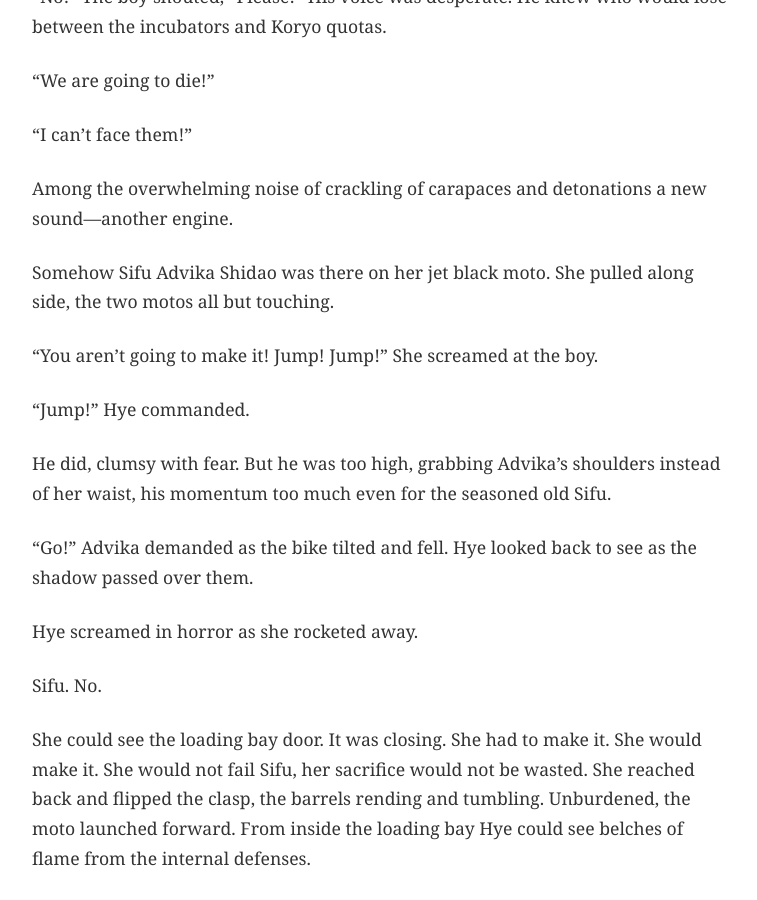
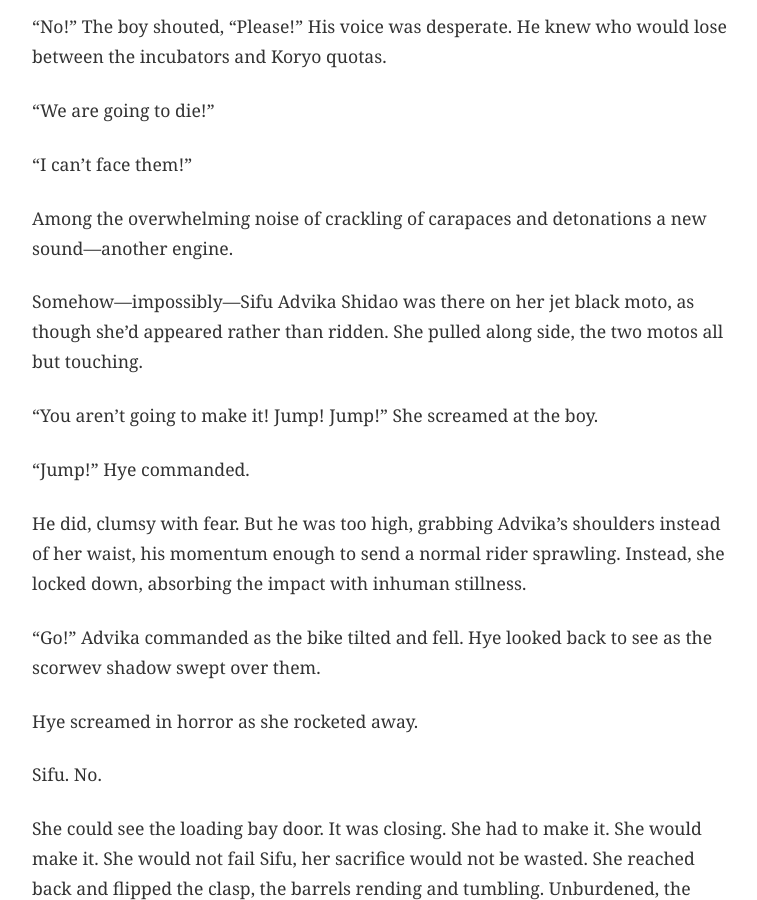
Before and after one commit to kmunki/kmunki.github.io, a Jekyll site: the page built from _fiction/violet/019-chapter-09.md, in a window 1280 px wide and 900 px high, scrolled down 2951 px. Shown: the whole window, without its empty margins (258-1015 px from the left). Built offline with Jekyll 4.4.1, drawn with Linux system fonts in a browser that asks for light colours; some of the changed text lies outside the part shown.

Commit message:
Polish Ch 9: Sabotage continuity, superhuman foreshadowing, grammar
🤖 Generated with [Claude Code](https://claude.com/claude-code)

Co-Authored-By: Claude <noreply@anthropic.com>

```diff
--- a/_fiction/violet/019-chapter-09.md
+++ b/_fiction/violet/019-chapter-09.md
@@ -13,7 +13,7 @@ The military-issue motos roared across the steppe. A herd of wild ponies, scarre
 
 When they arrived, her expression was dour. The transport was not late, it was stuck. Barrels of reactant had come loose and lay strewn about next to the big rig itself, which was half tilted over, an axel shattered and two rear wheels blown out. The crew, just three arcies, were covered in grease and filth, their hands bloody with effort.
 
-“This is sabotage,” she said as they removed their helmets, “Rigs like this are built to handle open terrain, no road, not even this pockmarked suggestion of a goat trail could have done that. And look here,” the old woman bent low and tapped the split axel, “should be rent, all torn up. That’s a clean cut. Pre-weakened.”
+"This is sabotage," she said as they removed their helmets, "Rigs like this are built to handle open terrain, no road, not even this pockmarked suggestion of a goat trail could have done that. And look here," the old woman bent low and tapped the split axel, "should be rent, all torn up. That's a clean cut. Pre-weakened. Same hand as the poison and the spider, maybe."
 
 “Load up the barrels,” Bolormaa bellowed, “we save what we can.”
 
@@ -25,7 +25,7 @@ The buggies lurched forward, their knobby springs and frames complaining of thei
 
 The Olgoi once again rose from the steppe ahead of them, the swarm now nearly filling a third of the sky, a black, shimmering cloud. Scorwevs, as Hye had guessed. The word had been translated so many times it was hard to know what it meant, if anything. Insect in body plan, they borrowed features from a healthy swath of the exoskeletal world. Burrow, sting, tear, stun, inject, replicate. Anything organic became food. Everything else was shredded. Scorwevs were an army ready-made for scorched-earth warfare, now loose after their creators were too weakened to issue anything resembling a stand down order. The surface of the Olgoi moved; something was opening beneath the sod. From the arcology, streaks of rocket fire blazed across the sky towards the cloud. The blasts lit up her vision off to the right. After a few second’s delay, *boom, boom, boom, *light and sound out of sync. The angry, beetling cloud tightened and condensed, chunks of it falling from the sky, bodies never having a chance to hit the ground as their brethren shredded and consumed the charred dead mid-flight.
 
-Gods the sound. The demonic drone of fifty-thousand wings—louder than the wind roar and tire rumble as they raced for the safety.
+Gods, the sound. The demonic drone of fifty-thousand wings—louder than the wind roar and tire rumble as they raced for the safety.
 
 Advika and the General set a dangerous, essential pace. The line stretched out, with two of the buggies able to keep up with the lead and one, falling back, flanked by the less confident Hye and Sun.
 
@@ -47,15 +47,15 @@ The barrels! She reached back to flip the latch to unclasp the barrels. The boy
 
 Among the overwhelming noise of crackling of carapaces and detonations a new sound—another engine.
 
-Somehow Sifu Advika Shidao was there on her jet black moto. She pulled along side, the two motos all but touching.
+Somehow—impossibly—Sifu Advika Shidao was there on her jet black moto, as though she'd appeared rather than ridden. She pulled along side, the two motos all but touching.
 
 “You aren’t going to make it! Jump! Jump!” She screamed at the boy.
 
 “Jump!” Hye commanded.
 
-He did, clumsy with fear. But he was too high, grabbing Advika’s shoulders instead of her waist, his momentum too much even for the seasoned old Sifu.
+He did, clumsy with fear. But he was too high, grabbing Advika's shoulders instead of her waist, his momentum enough to send a normal rider sprawling. Instead, she locked down, absorbing the impact with inhuman stillness.
 
-“Go!” Advika demanded as the bike tilted and fell. Hye looked back to see as the shadow passed over them.
+"Go!" Advika commanded as the bike tilted and fell. Hye looked back to see as the scorwev shadow swept over them.
 
 Hye screamed in horror as she rocketed away.
 
```
